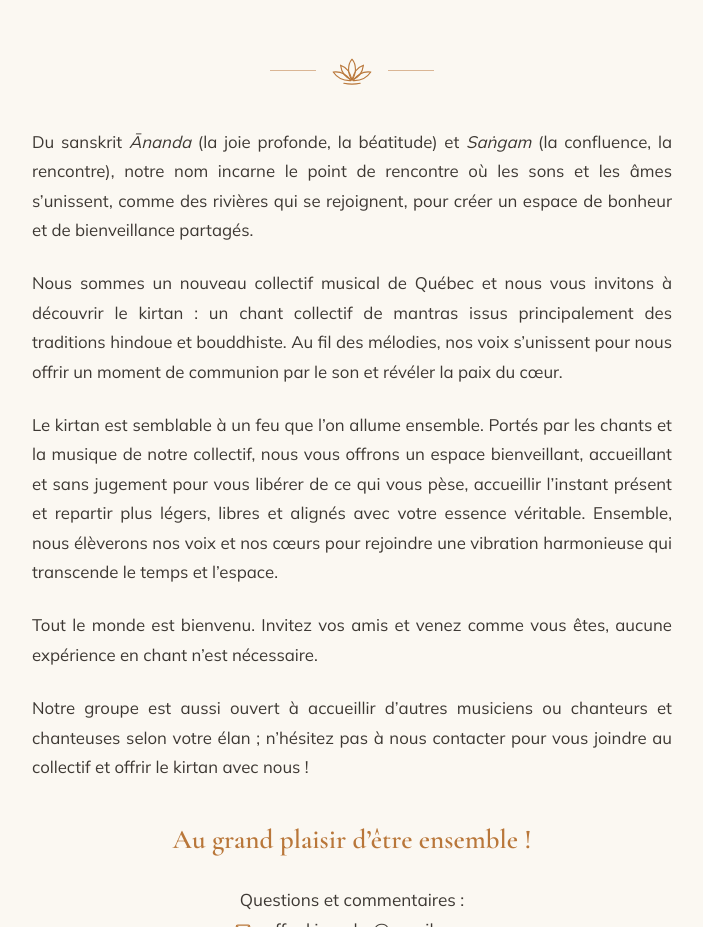
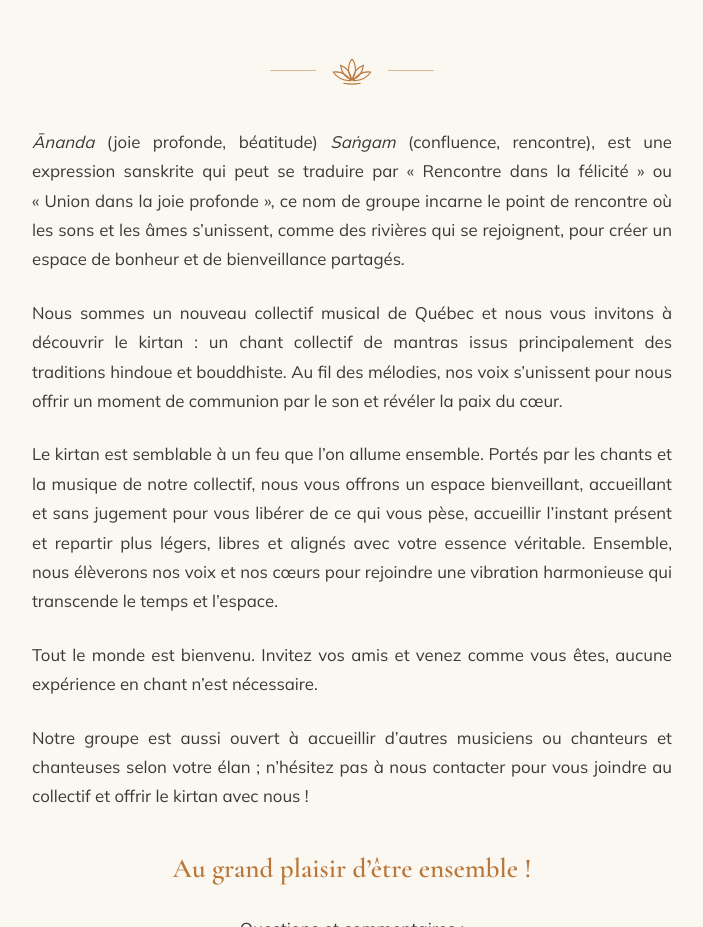
Before and after one commit to RGJP/kirtan, a plain HTML site: page index.html in a window 1280 px wide. Shown: the part 860-1787 px from the top of the page, without its empty margins (288-991 px from the left). Drawn offline with nearby package versions, Linux system fonts and the light colour scheme; a web font is replaced by a local one.

Commit message:
Nouveau début du texte de présentation (traduction du nom)
Co-Authored-By: Claude Opus 5.5 <noreply@anthropic.com>
Claude-Session: https://claude.ai/code/session_01XXnNrDkG8PCCivDpL6JSou

```diff
--- a/index.html
+++ b/index.html
@@ -515,7 +515,7 @@
     <div class="wrap">
       <div class="ornament" aria-hidden="true"><span></span><svg class="lotus-line" viewBox="0 0 48 32"><g fill="none" stroke="currentColor" stroke-width="1.2" stroke-linecap="round" stroke-linejoin="round"><path d="M24 3.5 C19 9.5 19 19.5 24 26 C29 19.5 29 9.5 24 3.5 Z"/><path d="M24 26 C17.5 24 12.5 18 11.5 10 C17.5 12 22 17.5 24 26"/><path d="M24 26 C30.5 24 35.5 18 36.5 10 C30.5 12 26 17.5 24 26"/><path d="M23 26.8 C15 27.2 7.5 23.5 3.5 17.5 C10.5 16.5 18 20 23 26.8"/><path d="M25 26.8 C33 27.2 40.5 23.5 44.5 17.5 C37.5 16.5 30 20 25 26.8"/><path d="M15 29.8 Q24 31.6 33 29.8"/></g></svg><span></span></div>
 
-      <p>Du sanskrit <i>Ānanda</i> (la joie profonde, la béatitude) et <i>Saṅgam</i> (la confluence, la rencontre), notre nom incarne le point de rencontre où les sons et les âmes s’unissent, comme des rivières qui se rejoignent, pour créer un espace de bonheur et de bienveillance partagés.</p>
+      <p><i>Ānanda</i> (joie profonde, béatitude) <i>Saṅgam</i> (confluence, rencontre), est une expression sanskrite qui peut se traduire par «&nbsp;Rencontre dans la félicité&nbsp;» ou «&nbsp;Union dans la joie profonde&nbsp;», ce nom de groupe incarne le point de rencontre où les sons et les âmes s’unissent, comme des rivières qui se rejoignent, pour créer un espace de bonheur et de bienveillance partagés.</p>
 
       <p>Nous sommes un nouveau collectif musical de Québec et nous vous invitons à découvrir le kirtan : un chant collectif de mantras issus principalement des traditions hindoue et bouddhiste. Au fil des mélodies, nos voix s’unissent pour nous offrir un moment de communion par le son et révéler la paix du cœur.</p>
 
```
